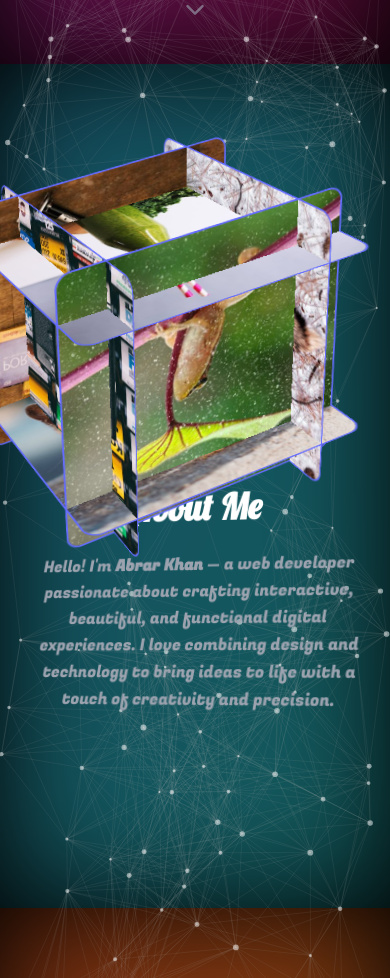
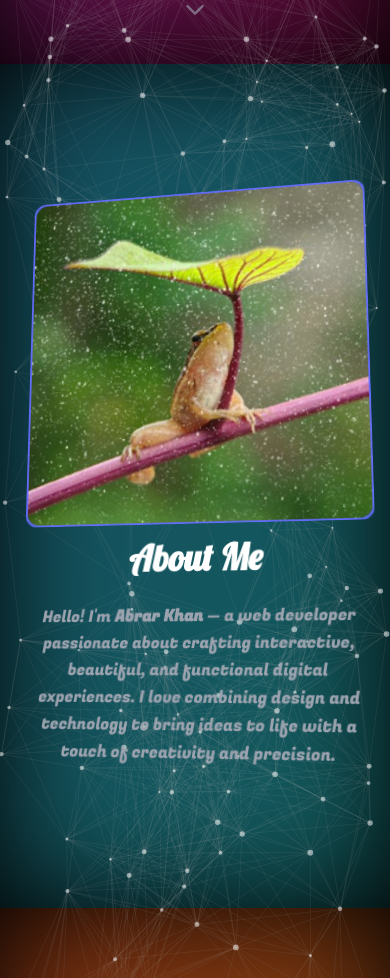
Before and after one commit to AbrarKhan-Avro/portfolio-website, a Next.js app in the folder portfolio/: page / in a window 390 px wide. Shown: the part 780-1758 px from the top of the page. Built offline with nearby package versions, Linux system fonts and the light colour scheme; a web font is replaced by a local one.

Commit message:
3D cube hover effect in About

```diff
--- a/portfolio/src/app/components/Cube.css
+++ b/portfolio/src/app/components/Cube.css
@@ -2,7 +2,7 @@
   display: flex;
   justify-content: center;
   align-items: center;
-  perspective: 1200px;
+  perspective: 1000px;
 }
 
 .box-card {
@@ -10,33 +10,27 @@
   height: 300px;
   position: relative;
   transform-style: preserve-3d;
-  animation: cube-rotate 15s infinite linear;
+  cursor: pointer;
+  transition: transform 0.1s linear; /* smooth updates */
 }
 
 .face {
   position: absolute;
-  width: 300px;
-  height: 300px;
-  border-radius: 16px;
+  width: 100%;
+  height: 100%;
+  border-radius: 12px;
   overflow: hidden;
   border: 2px solid #646cff;
-  backface-visibility: visible;
+  backface-visibility: hidden;
 }
 
 .face img {
   width: 100%;
   height: 100%;
   object-fit: cover;
-  display: block;
-  transition: transform 0.5s ease;
 }
 
-/* Optional zoom on hover */
-.face:hover img {
-  transform: scale(1.05);
-}
-
-/* 3D positioning */
+/* Face positions */
 .front {
   transform: translateZ(150px);
 }
@@ -55,48 +49,3 @@
 .bottom {
   transform: translateY(150px) rotateX(-90deg);
 }
-
-/* Rotation animation */
-@keyframes cube-rotate {
-  0% {
-    transform: rotateX(0deg) rotateY(0deg);
-  }
-  25% {
-    transform: rotateX(90deg) rotateY(90deg);
-  }
-  50% {
-    transform: rotateX(180deg) rotateY(180deg);
-  }
-  75% {
-    transform: rotateX(270deg) rotateY(270deg);
-  }
-  100% {
-    transform: rotateX(360deg) rotateY(360deg);
-  }
-}
-
-@media (max-width: 768px) {
-  .box-card {
-    width: 200px;
-    height: 200px;
-  }
-
-  .front {
-    transform: translateZ(100px);
-  }
-  .back {
-    transform: translateZ(-100px) rotateY(180deg);
-  }
-  .right {
-    transform: translateX(100px) rotateY(90deg);
-  }
-  .left {
-    transform: translateX(-100px) rotateY(-90deg);
-  }
-  .top {
-    transform: translateY(-100px) rotateX(90deg);
-  }
-  .bottom {
-    transform: translateY(100px) rotateX(-90deg);
-  }
-}
--- a/portfolio/src/app/components/Cube.jsx
+++ b/portfolio/src/app/components/Cube.jsx
@@ -1,43 +1,87 @@
-import React from "react";
+import React, { useRef, useState, useEffect } from "react";
 import "./Cube.css";
 
 export default function Cube() {
+  const cubeRef = useRef(null);
+  const [isHovered, setIsHovered] = useState(false);
+  const rotation = useRef({ x: 0, y: 0 }); // store current rotation
+
+  useEffect(() => {
+    let frameId;
+
+    const rotate = () => {
+      if (isHovered) {
+        // rotate by a small amount each frame
+        rotation.current.x += 0.5; // adjust speed
+        rotation.current.y += 0.5;
+        cubeRef.current.style.transform = `rotateX(${rotation.current.x}deg) rotateY(${rotation.current.y}deg)`;
+      }
+      frameId = requestAnimationFrame(rotate);
+    };
+
+    frameId = requestAnimationFrame(rotate);
+
+    return () => cancelAnimationFrame(frameId);
+  }, [isHovered]);
+
   return (
-    <div className="cube-container">
-      <div className="box-card">
+    <div
+      className="cube-container"
+      onMouseEnter={() => setIsHovered(true)}
+      onMouseLeave={() => setIsHovered(false)}
+    >
+      <div className="box-card" ref={cubeRef}>
         <div className="face front">
           <img
-            src={new URL("../assets/pexels-macro-photography-12412301-12569708.jpg", import.meta.url).href}
+            src={new URL(
+              "../assets/pexels-macro-photography-12412301-12569708.jpg",
+              import.meta.url
+            ).href}
             alt="Front"
           />
         </div>
         <div className="face back">
           <img
-            src={new URL("../assets/pexels-balazs-benjamin-299828-872492.jpg", import.meta.url).href}
+            src={new URL(
+              "../assets/pexels-balazs-benjamin-299828-872492.jpg",
+              import.meta.url
+            ).href}
             alt="Back"
           />
         </div>
         <div className="face right">
           <img
-            src={new URL("../assets/pexels-balazs-benjamin-299828-872512.jpg", import.meta.url).href}
+            src={new URL(
+              "../assets/pexels-balazs-benjamin-299828-872512.jpg",
+              import.meta.url
+            ).href}
             alt="Right"
           />
         </div>
         <div className="face left">
           <img
-            src={new URL("../assets/pexels-wes-guild-2156563637-34439880.jpg", import.meta.url).href}
+            src={new URL(
+              "../assets/pexels-wes-guild-2156563637-34439880.jpg",
+              import.meta.url
+            ).href}
             alt="Left"
           />
         </div>
         <div className="face top">
           <img
-            src={new URL("../assets/pexels-mahmoud-yahyaoui-34368085.jpg", import.meta.url).href}
+            src={new URL(
+              "../assets/pexels-mahmoud-yahyaoui-34368085.jpg",
+              import.meta.url
+            ).href}
             alt="Top"
           />
         </div>
         <div className="face bottom">
           <img
-            src={new URL("../assets/pexels-alisha-mishra-579430-1346347.jpg", import.meta.url).href}
+            src={new URL(
+              "../assets/pexels-alisha-mishra-579430-1346347.jpg",
+              import.meta.url
+            ).href}
             alt="Bottom"
           />
         </div>
```
